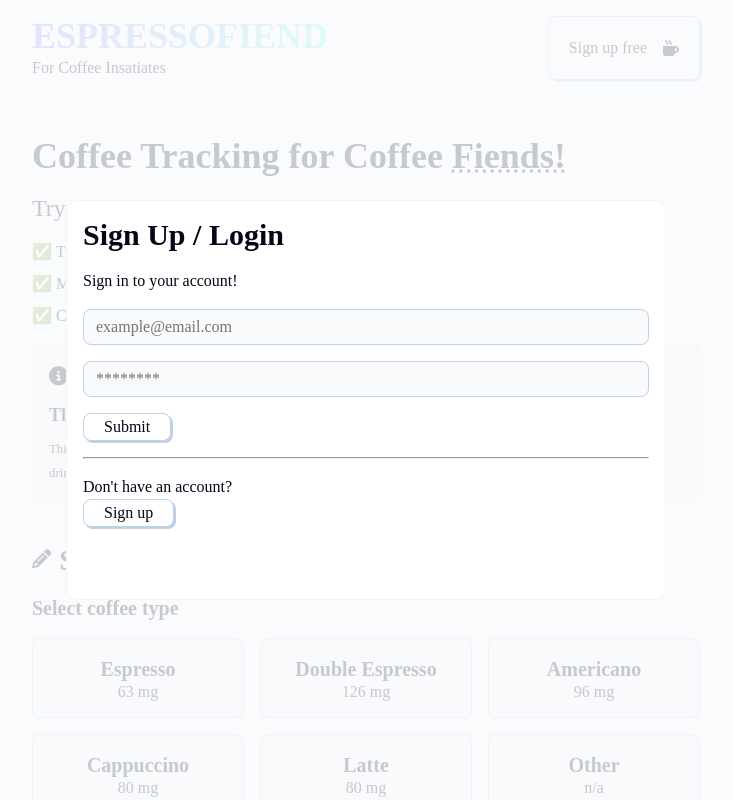
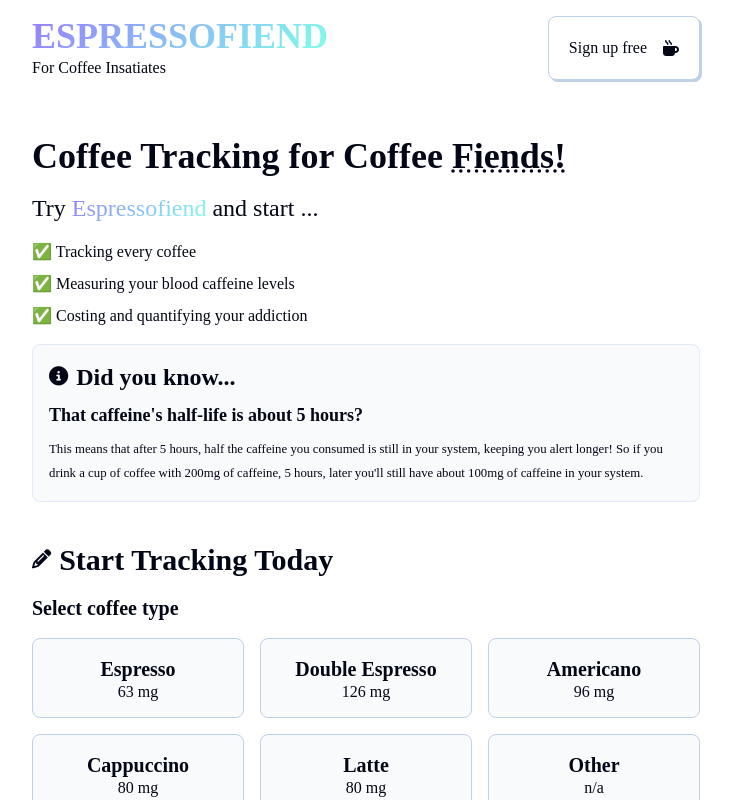
Before and after one commit to daliduraku/espressofiend, a React (Vite) app: page / in a window 1280 px wide. Shown: the top 800 px of the page, without its empty margins (274-1007 px from the left). Built offline with nearby package versions, Linux system fonts and the light colour scheme; a web font is replaced by a local one.

Commit message:
feat: conditional rendering for the modal sign in/ sign up

```diff
--- a/src/App.jsx
+++ b/src/App.jsx
@@ -19,7 +19,7 @@ function App() {
   return (
     <Layout>
       <Hero />
-      <CoffeeForm />
+      <CoffeeForm isAuthenticated={isAuthenticated}/>
       {isAuthenticated && authenticatedContent}
     </Layout>
   )
--- a/src/components/Authentication.jsx
+++ b/src/components/Authentication.jsx
@@ -1,16 +1,36 @@
+import { useState } from "react"
+export default function Authentication() {
 
-export default function Authentication() {
+    const [isRegistration, setIsRegistration] = useState(false)
+    const [email, setEmail] = useState('')
+    const [password, setPassword] = useState('')
+    const [authenticating, setAuthenticating] = useState(false)
+
+    async function handleAuthenticate() {
+
+    }
+
+
     return (
         <>
-            <h2 className="sign-up-text">Sign Up / Login</h2>
+            <h2 className="sign-up-text">{isRegistration ? "Sign Up" : "Login"}</h2>
             <p>Sign in to your account!</p>
-            <input placeholder="example@email.com"/>
-            <input placeholder="********" type="password"/>
-            <button><p>Submit</p></button>
+            <input
+                placeholder="example@email.com"
+                value={email}
+                onChange={(e) => {setEmail(e.target.value)}}
+            />
+            <input
+                placeholder="********"
+                type="password"
+                value={password}
+                onChange={(e) => {setEmail(e.target.value)}}
+            />
+            <button onClick={handleAuthenticate}><p>Submit</p></button>
             <hr />
             <div className="register-content">
-                <p>Don&apos;t have an account?</p>
-                <button><p>Sign up</p></button>
+                <p>{isRegistration ? 'Already have an account?' : 'Don\'t have an account?'}</p>
+                <button onClick={() => {setIsRegistration(!isRegistration)}}><p>{isRegistration ? "Sign in" : "Sign up"}</p></button>
             </div>
         </>
     )
--- a/src/components/CoffeeForm.jsx
+++ b/src/components/CoffeeForm.jsx
@@ -1,7 +1,11 @@
 import { coffeeOptions } from '../utils'
+import Modal from './Modal'
+import Authentication from './Authentication'
 import { useState } from 'react'
 
-export default function CoffeeForm() {
+export default function CoffeeForm(props) {
+    const { isAuthenticated } = props
+    const [showModal, setShowModal] = useState(false)
     const [selectedCoffee, setSelectedCoffee] = useState(null)
     const [showCoffeeTypes, setShowCoffeeTypes] = useState(false)
     const [coffeeCost, setCoffeeCost] = useState(0)
@@ -9,11 +13,22 @@ export default function CoffeeForm() {
     const [min, setMin] = useState(0)
 
     function handleSubmitForm() {
+        if(!isAuthenticated) {
+            setShowModal(true)
+            return
+        }
         console.log(selectedCoffee, coffeeCost, hour, min)
     }
 
     return (
         <>
+            {showModal && (
+                <Modal
+                    handleCloseModal={() => {setShowModal(false)}}
+                >
+                    <Authentication />
+                </Modal>
+            )}
             <div className="section-header">
                 <i className="fa-solid fa-pencil" />
                 <h2>Start Tracking Today</h2>
--- a/src/components/Layout.jsx
+++ b/src/components/Layout.jsx
@@ -1,15 +1,19 @@
 import Modal from "./Modal"
 import Authentication from "./Authentication"
+import { useState } from "react"
 
 export default function Layout(props) {
     const { children } = props
+    const [showModal, setShowModal] = useState(false)
     const header = (
         <header>
             <div>
                 <h1 className="text-gradient">ESPRESSOFIEND</h1>
                 <p>For Coffee Insatiates</p>
             </div>
-            <button>
+            <button
+                onClick={() => {setShowModal(true)}}
+            >
                 <p>Sign up free</p>
                 <i className="fa-solid fa-mug-hot"></i>
             </button>
@@ -23,9 +27,13 @@ export default function Layout(props) {
     )
     return(
         <>
-            <Modal>
-                <Authentication />
-            </Modal>
+            {showModal && (
+                <Modal
+                    handleCloseModal={() => {setShowModal(false)}}
+                >
+                    <Authentication />
+                </Modal>
+            )}
             {header}
             <main>
                 {children}
```
